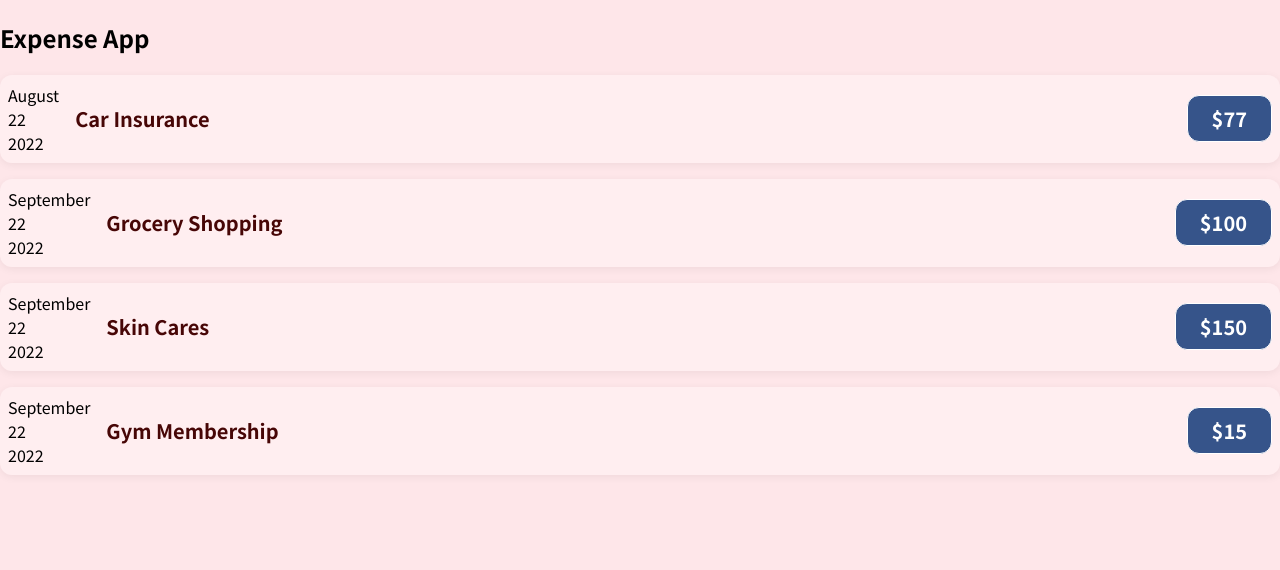
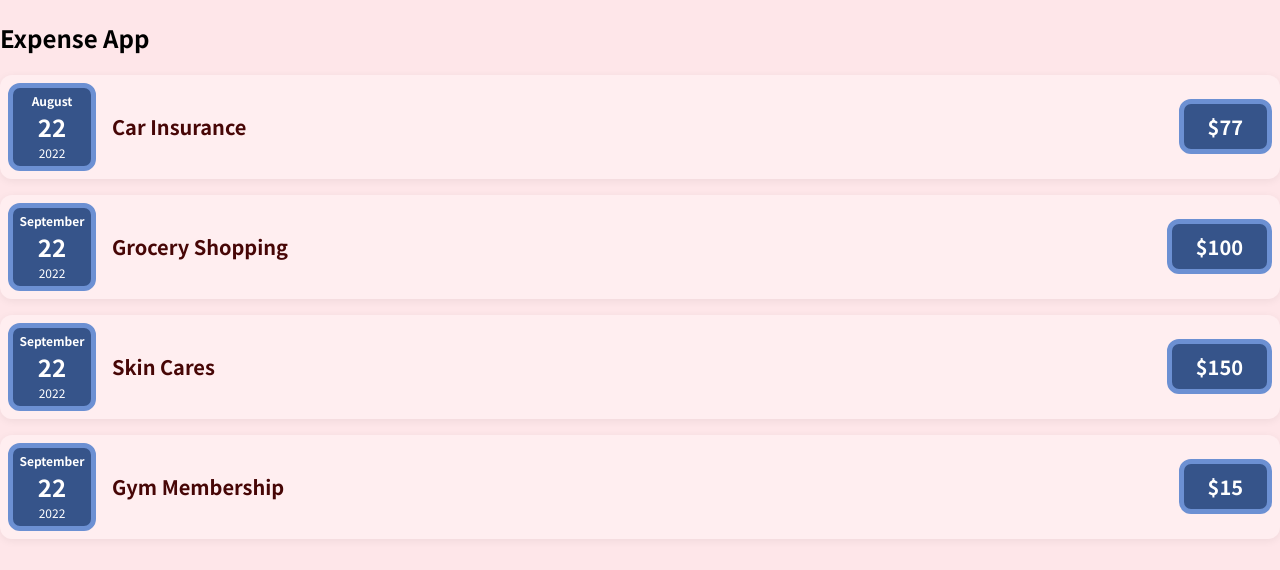
Before and after one commit to thaian161/react-playground, a React (Create React App) app: page / in a window 1280 px wide. Shown: the top 570 px of the page. Built offline with nearby package versions, Linux system fonts and the light colour scheme.

Commit message:
adding Expense Date css

```diff
--- a/src/components/ExpenseDate.css
+++ b/src/components/ExpenseDate.css
@@ -3,8 +3,8 @@
   flex-direction: column;
   width: 5.5rem;
   height: 5.5rem;
-  border: 1px solid #ececec;
-  background-color: #2a2a2a;
+  border: 5px solid #6c90d3;
+  background-color: #36548a;
   color: white;
   border-radius: 12px;
   align-items: center;
--- a/src/components/ExpenseDate.jsx
+++ b/src/components/ExpenseDate.jsx
@@ -6,10 +6,10 @@ function ExpenseDate(props) {
   const year = props.date.getFullYear();
 
   return (
-    <div>
-      <div>{month}</div>
-      <div>{day}</div>
-      <div>{year}</div>
+    <div className="expense-date">
+      <div className="expense-date__month">{month}</div>
+      <div className="expense-date__day">{day}</div>
+      <div className="expense-date__year">{year}</div>
     </div>
   );
 }
--- a/src/components/ExpenseItem.css
+++ b/src/components/ExpenseItem.css
@@ -32,7 +32,7 @@
   font-weight: bold;
   color: white;
   background-color: #36548a;
-  border: 1px solid white;
+  border: 5px solid #6c90d3;
   padding: 0.5rem;
   border-radius: 12px;
 }
```
Also changed, not shown: 1 other file (tests, documents, lock files or other folders).
